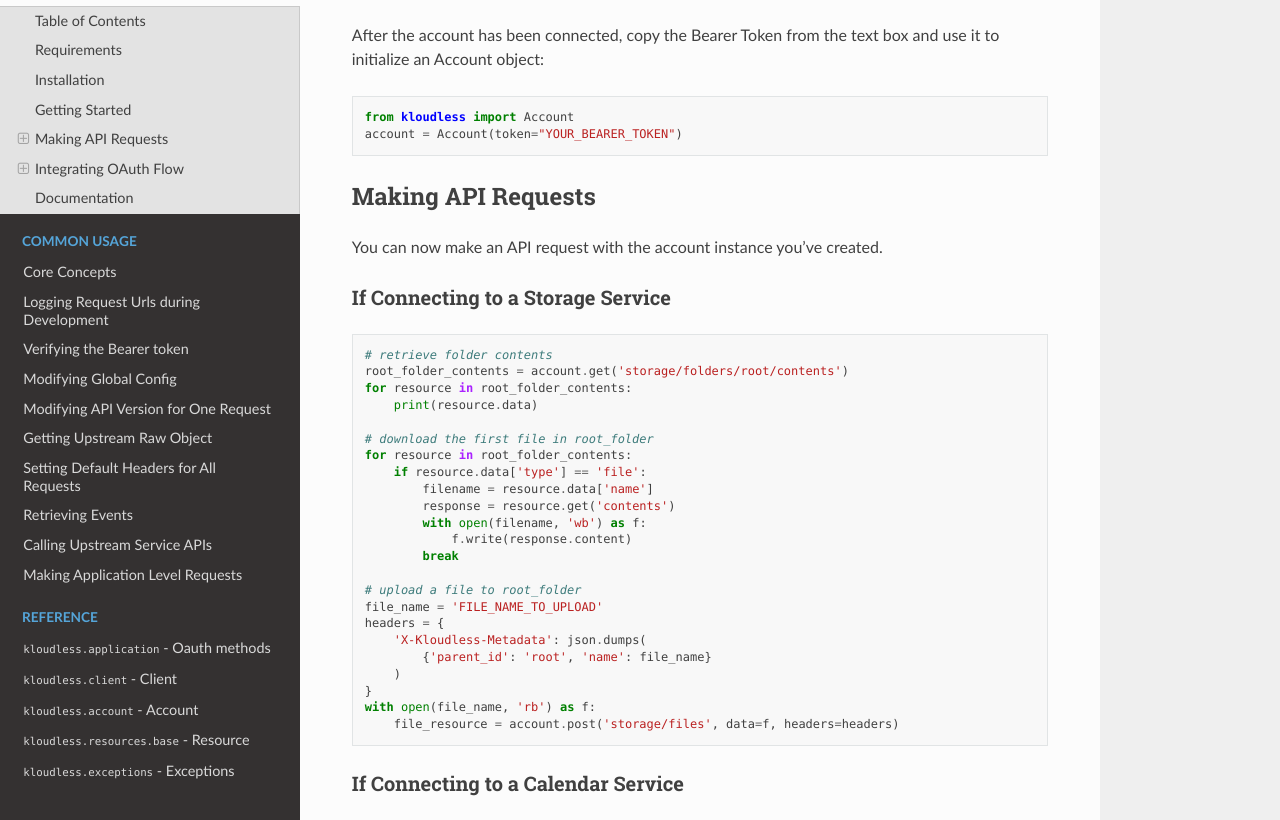
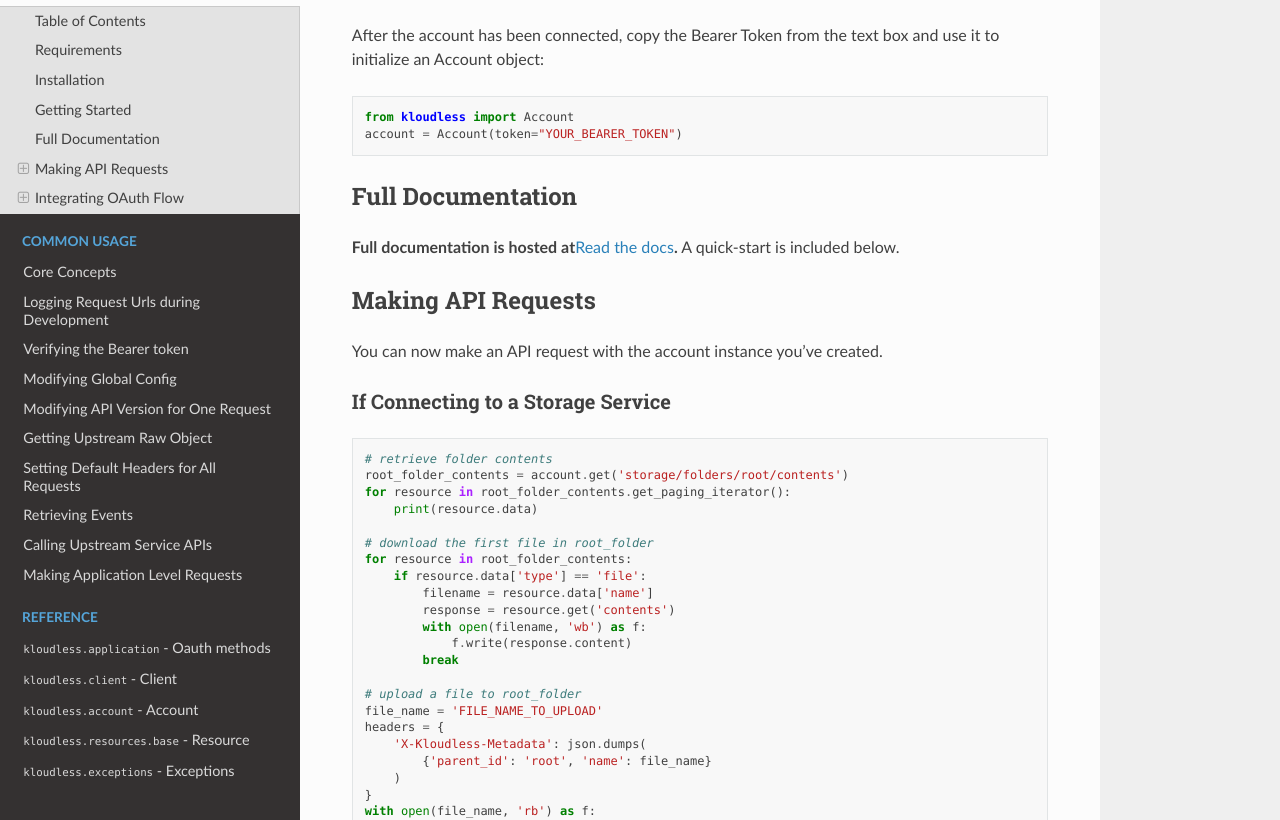
Before and after one commit to Kloudless/kloudless-python, a Sphinx documentation site: the page built from docs/source/readme.rst, in a window 1280 px wide and 900 px high, scrolled down 1275 px, cut to the strip 80-900 px from the top of the window. Built offline with Sphinx 7.4.7 and the Read the Docs theme 2.0.0, drawn with Linux system fonts in a browser that asks for light colours; the version number is read from the project's files by our own code; some of the changed text lies outside the part shown.

Commit message:
docs: update retrieve folder contents example

```diff
--- a/docs/source/readme.rst
+++ b/docs/source/readme.rst
@@ -13,9 +13,9 @@
 -  `Requirements <#requirements>`__
 -  `Installation <#installation>`__
 -  `Getting Started <#getting-started>`__
+-  `Full Documentation <#full-documentation>`__
 -  `Making API Requests <#making-api-requests>`__
 -  `Integrating OAuth Flow <#integrating-oauth-flow>`__
--  `Documentation <#documentation>`__
 
 Requirements
 ------------
@@ -60,6 +60,13 @@
    from kloudless import Account
    account = Account(token="YOUR_BEARER_TOKEN")
 
+Full Documentation
+------------------
+
+**Full documentation is hosted at**\ `Read the
+docs <https://kloudless.readthedocs.io/en/latest/>`__\ **.** A
+quick-start is included below.
+
 Making API Requests
 -------------------
 
@@ -73,7 +80,7 @@
 
    # retrieve folder contents
    root_folder_contents = account.get('storage/folders/root/contents')
-   for resource in root_folder_contents:
+   for resource in root_folder_contents.get_paging_iterator():
        print(resource.data)
 
    # download the first file in root_folder
```
Also changed, not shown: other parts of docs/source/readme.rst (+0 -6 lines), README.md (+1 -1 lines).
